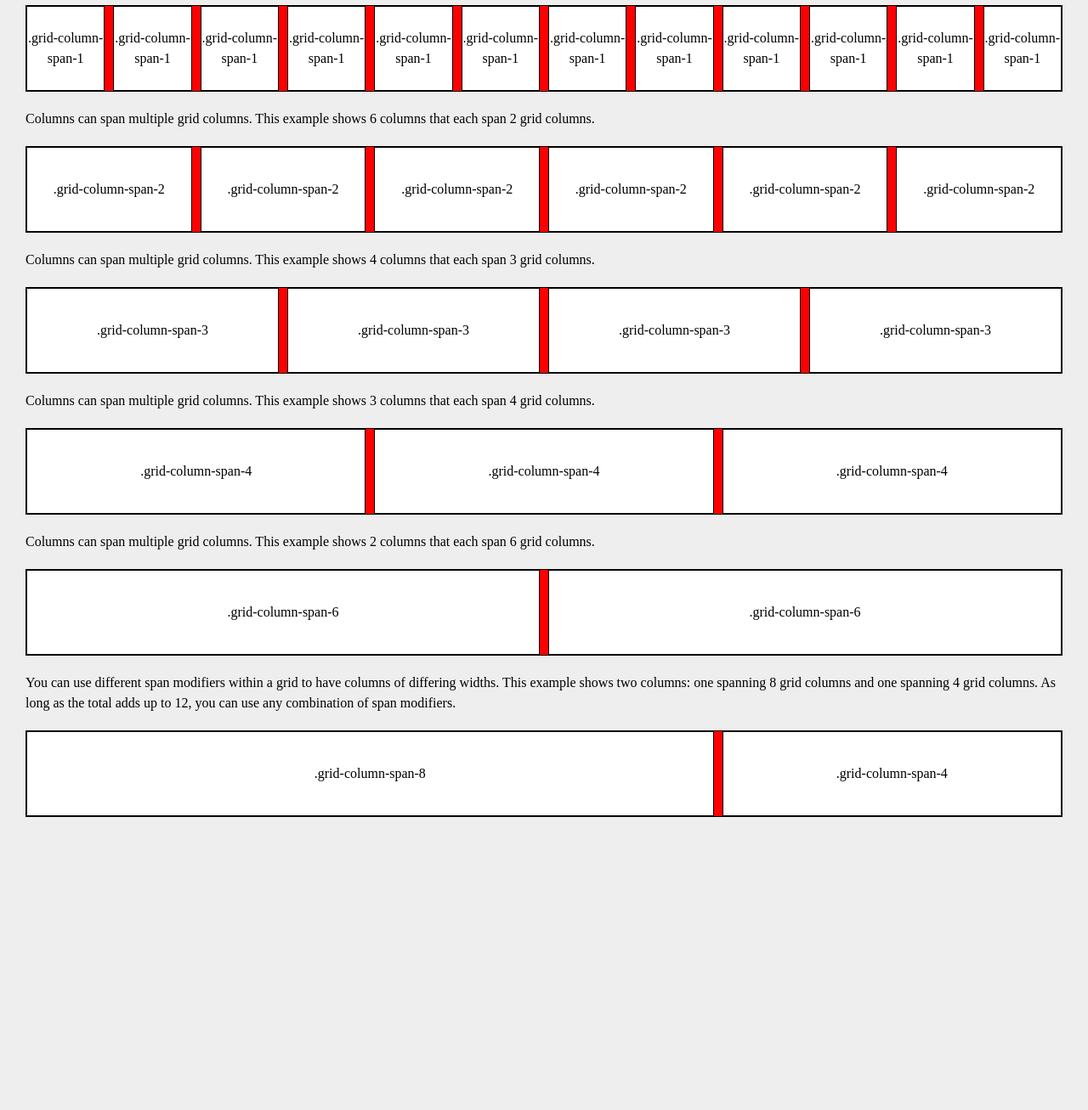
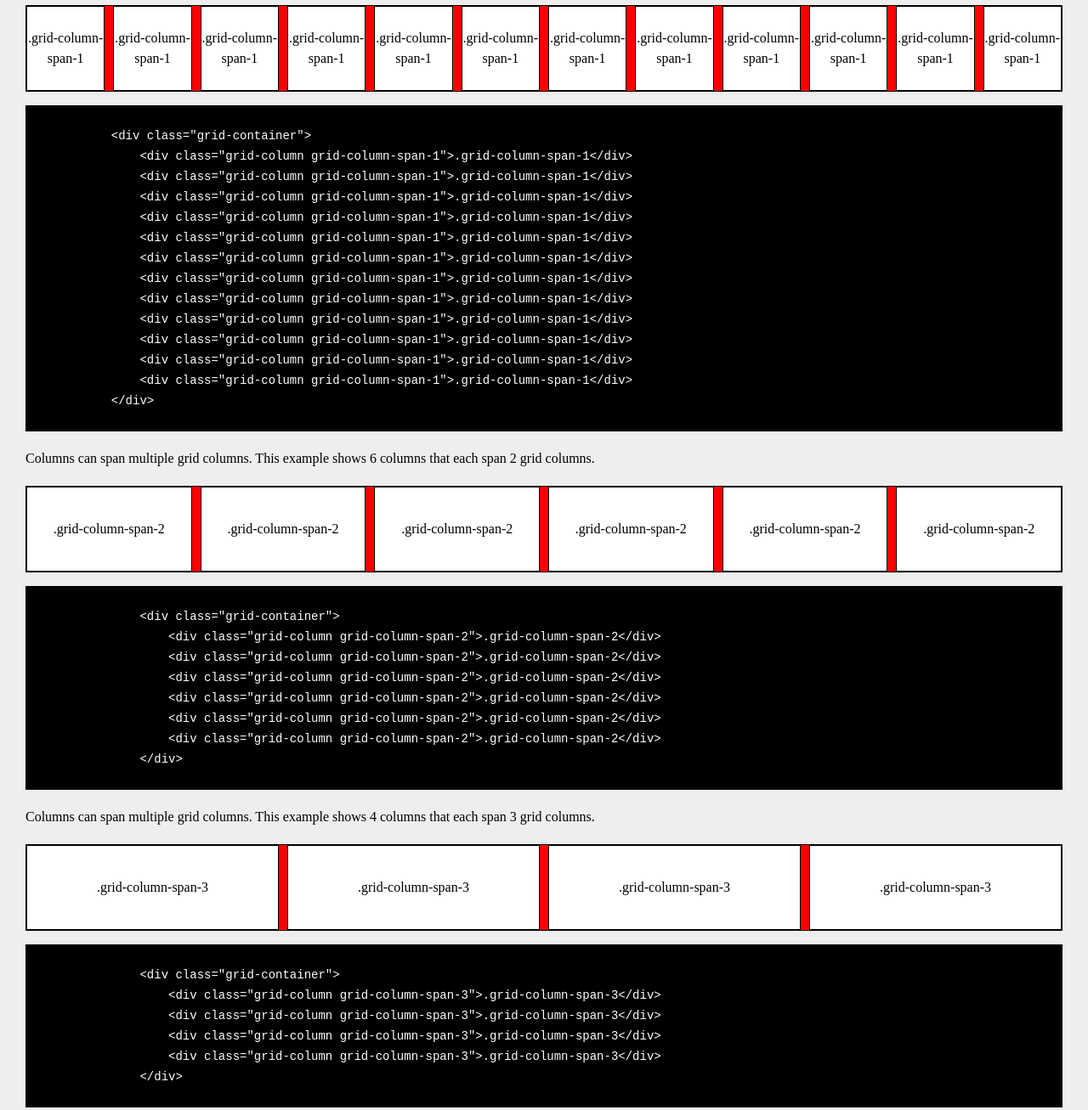
Before and after one commit to JesseEarley/NatSci-Design-System, a plain HTML site: page index.html in a window 1280 px wide. Shown: the part 280-1587 px from the top of the page at 85% size. Before the commit the page ends 1272 px from the top, so only its background shows below. Drawn offline with Linux system fonts and the light colour scheme.

Commit message:
added html code for grids

```diff
--- a/index.html
+++ b/index.html
@@ -11,6 +11,15 @@
             body{
                 background: #eee;
                 margin: 3rem;
+            }
+
+            pre{
+                background: #000;
+                color: #FFF;
+            }
+
+            code{
+                font-size: 1.4rem;
             }
 
             .grid-container {
@@ -36,7 +45,7 @@
 
         <h2>Grid System</h2>
         <p>NatSci websites and applications are built using a responsive 12-column grid system with a 16px grid gap.</p>
-        <div class="grid-container grid-1">
+        <div class="grid-container">
             <div class="grid-column grid-column-span-1">.grid-column-span-1</div>
             <div class="grid-column grid-column-span-1">.grid-column-span-1</div>
             <div class="grid-column grid-column-span-1">.grid-column-span-1</div>
@@ -50,6 +59,23 @@
             <div class="grid-column grid-column-span-1">.grid-column-span-1</div>
             <div class="grid-column grid-column-span-1">.grid-column-span-1</div>
         </div>
+        <pre><code>
+            &lt;div class=&quot;grid-container&quot;&gt;
+                &lt;div class=&quot;grid-column grid-column-span-1&quot;&gt;.grid-column-span-1&lt;/div&gt;
+                &lt;div class=&quot;grid-column grid-column-span-1&quot;&gt;.grid-column-span-1&lt;/div&gt;
+                &lt;div class=&quot;grid-column grid-column-span-1&quot;&gt;.grid-column-span-1&lt;/div&gt;
+                &lt;div class=&quot;grid-column grid-column-span-1&quot;&gt;.grid-column-span-1&lt;/div&gt;
+                &lt;div class=&quot;grid-column grid-column-span-1&quot;&gt;.grid-column-span-1&lt;/div&gt;
+                &lt;div class=&quot;grid-column grid-column-span-1&quot;&gt;.grid-column-span-1&lt;/div&gt;
+                &lt;div class=&quot;grid-column grid-column-span-1&quot;&gt;.grid-column-span-1&lt;/div&gt;
+                &lt;div class=&quot;grid-column grid-column-span-1&quot;&gt;.grid-column-span-1&lt;/div&gt;
+                &lt;div class=&quot;grid-column grid-column-span-1&quot;&gt;.grid-column-span-1&lt;/div&gt;
+                &lt;div class=&quot;grid-column grid-column-span-1&quot;&gt;.grid-column-span-1&lt;/div&gt;
+                &lt;div class=&quot;grid-column grid-column-span-1&quot;&gt;.grid-column-span-1&lt;/div&gt;
+                &lt;div class=&quot;grid-column grid-column-span-1&quot;&gt;.grid-column-span-1&lt;/div&gt;
+            &lt;/div&gt;
+        </code></pre>
+
         <p>Columns can span multiple grid columns. This example shows 6 columns that each span 2 grid columns.</p>
         <div class="grid-container">
             <div class="grid-column grid-column-span-2">.grid-column-span-2</div>
@@ -59,6 +85,17 @@
             <div class="grid-column grid-column-span-2">.grid-column-span-2</div>
             <div class="grid-column grid-column-span-2">.grid-column-span-2</div>
         </div>
+        <pre><code>
+                &lt;div class=&quot;grid-container&quot;&gt;
+                    &lt;div class=&quot;grid-column grid-column-span-2&quot;&gt;.grid-column-span-2&lt;/div&gt;
+                    &lt;div class=&quot;grid-column grid-column-span-2&quot;&gt;.grid-column-span-2&lt;/div&gt;
+                    &lt;div class=&quot;grid-column grid-column-span-2&quot;&gt;.grid-column-span-2&lt;/div&gt;
+                    &lt;div class=&quot;grid-column grid-column-span-2&quot;&gt;.grid-column-span-2&lt;/div&gt;
+                    &lt;div class=&quot;grid-column grid-column-span-2&quot;&gt;.grid-column-span-2&lt;/div&gt;
+                    &lt;div class=&quot;grid-column grid-column-span-2&quot;&gt;.grid-column-span-2&lt;/div&gt;
+                &lt;/div&gt;
+        </code></pre>
+
         <p>Columns can span multiple grid columns. This example shows 4 columns that each span 3 grid columns.</p>
         <div class="grid-container">
             <div class="grid-column grid-column-span-3">.grid-column-span-3</div>
@@ -66,22 +103,53 @@
             <div class="grid-column grid-column-span-3">.grid-column-span-3</div>
             <div class="grid-column grid-column-span-3">.grid-column-span-3</div>
         </div>
+        <pre><code>
+                &lt;div class=&quot;grid-container&quot;&gt;
+                    &lt;div class=&quot;grid-column grid-column-span-3&quot;&gt;.grid-column-span-3&lt;/div&gt;
+                    &lt;div class=&quot;grid-column grid-column-span-3&quot;&gt;.grid-column-span-3&lt;/div&gt;
+                    &lt;div class=&quot;grid-column grid-column-span-3&quot;&gt;.grid-column-span-3&lt;/div&gt;
+                    &lt;div class=&quot;grid-column grid-column-span-3&quot;&gt;.grid-column-span-3&lt;/div&gt;
+                &lt;/div&gt;
+        </code></pre>
+
         <p>Columns can span multiple grid columns. This example shows 3 columns that each span 4 grid columns.</p>
         <div class="grid-container">
             <div class="grid-column grid-column-span-4">.grid-column-span-4</div>
             <div class="grid-column grid-column-span-4">.grid-column-span-4</div>
             <div class="grid-column grid-column-span-4">.grid-column-span-4</div>
         </div>
+        <pre><code>
+                &lt;div class=&quot;grid-container&quot;&gt;
+                    &lt;div class=&quot;grid-column grid-column-span-4&quot;&gt;.grid-column-span-4&lt;/div&gt;
+                    &lt;div class=&quot;grid-column grid-column-span-4&quot;&gt;.grid-column-span-4&lt;/div&gt;
+                    &lt;div class=&quot;grid-column grid-column-span-4&quot;&gt;.grid-column-span-4&lt;/div&gt;
+                &lt;/div&gt;
+        </code></pre>
+
         <p>Columns can span multiple grid columns. This example shows 2 columns that each span 6 grid columns.</p>
         <div class="grid-container">
             <div class="grid-column grid-column-span-6">.grid-column-span-6</div>
             <div class="grid-column grid-column-span-6">.grid-column-span-6</div>
         </div>
+        <pre><code>
+                &lt;div class=&quot;grid-container&quot;&gt;
+                    &lt;div class=&quot;grid-column grid-column-span-6&quot;&gt;.grid-column-span-6&lt;/div&gt;
+                    &lt;div class=&quot;grid-column grid-column-span-6&quot;&gt;.grid-column-span-6&lt;/div&gt;
+                &lt;/div&gt;
+        </code></pre>
+
         <p>You can use different span modifiers within a grid to have columns of differing widths. This example shows two columns: one spanning 8 grid columns and one spanning 4 grid columns. As long as the total adds up to 12, you can use any combination of span modifiers.</p>
         <div class="grid-container">
             <div class="grid-column grid-column-span-8">.grid-column-span-8</div>
             <div class="grid-column grid-column-span-4">.grid-column-span-4</div>
         </div>
+        <pre><code>
+                &lt;div class=&quot;grid-container&quot;&gt;
+                    &lt;div class=&quot;grid-column grid-column-span-8&quot;&gt;.grid-column-span-8&lt;/div&gt;
+                    &lt;div class=&quot;grid-column grid-column-span-4&quot;&gt;.grid-column-span-4&lt;/div&gt;
+                &lt;/div&gt;
+        </code></pre>
+
         <script src="" async defer></script>
     </body>
 </html>
```
